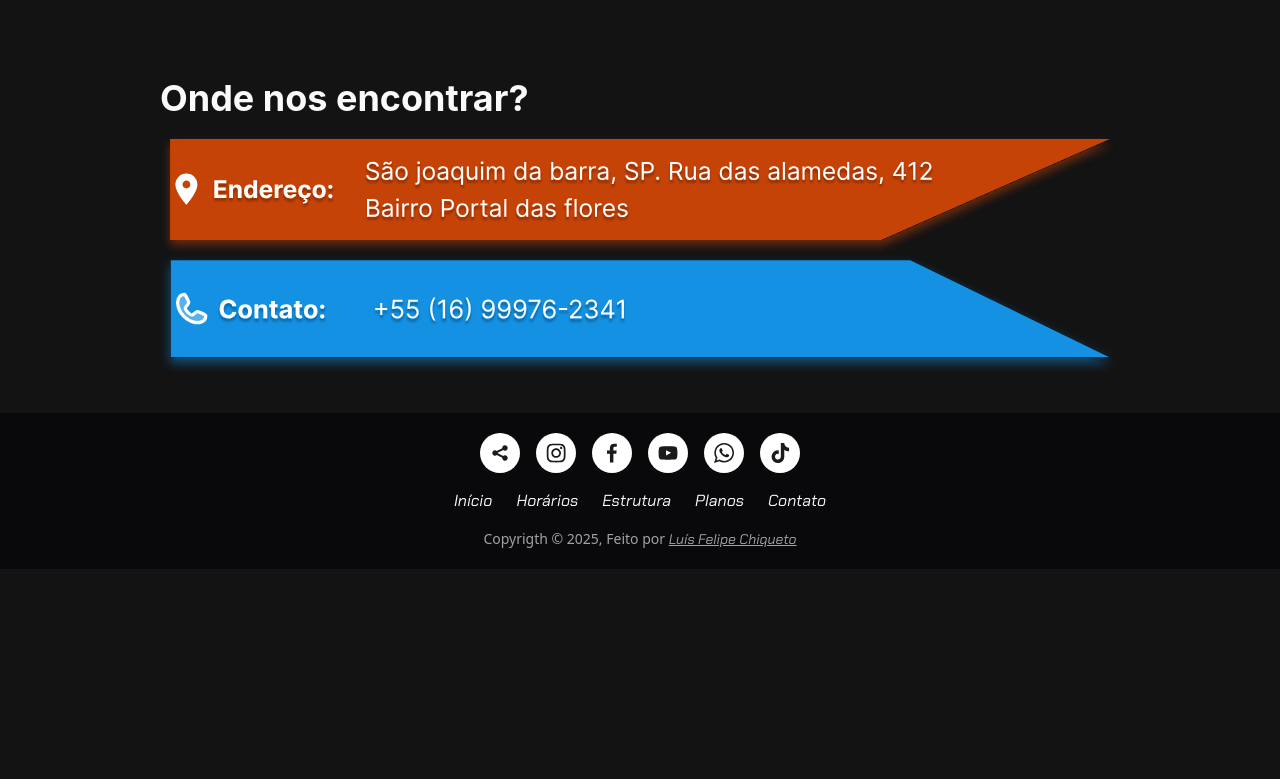
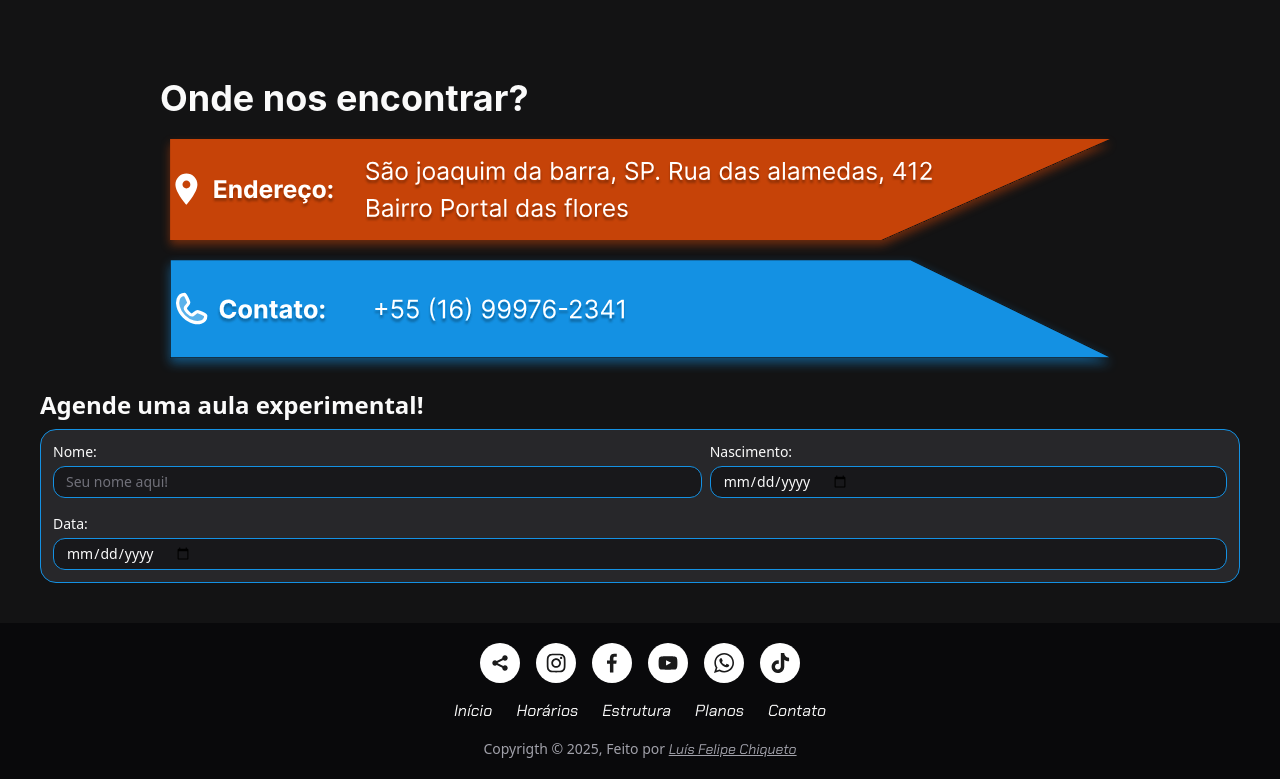
Before and after one commit to Chiqueto/GymLanding, a React (Vite) app: page / in a window 1280 px wide. Shown: the part 3043-3822 px from the top of the page. Before the commit the page ends 3612 px from the top, so only its background shows below. Built offline with nearby package versions, Linux system fonts and the light colour scheme; a web font is replaced by a local one.

Commit message:
agendar horario

```diff
--- a/package.json
+++ b/package.json
@@ -11,6 +11,7 @@
   },
   "dependencies": {
     "@radix-ui/react-dialog": "^1.1.5",
+    "@radix-ui/react-label": "^2.1.1",
     "@radix-ui/react-slot": "^1.1.1",
     "class-variance-authority": "^0.7.1",
     "clsx": "^2.1.1",
--- a/src/App.tsx
+++ b/src/App.tsx
@@ -1,6 +1,7 @@
 import Contact from "./components/contact";
 import Footer from "./components/footer";
 import Home from "./components/home";
+import Mail from "./components/mail";
 import NavBar from "./components/navBar";
 import Plans from "./components/plans";
 import Schedules from "./components/schedules";
@@ -15,6 +16,7 @@ function App() {
             <Schedules />
             <Plans />
             <Contact />
+            <Mail />
             <Footer />
         </body>
     );
--- /dev/null
+++ b/src/components/mail.tsx
@@ -0,0 +1,33 @@
+import { Input } from "./ui/input";
+import { Label } from "./ui/label";
+
+function Mail() {
+    return (
+        <section className="text-zinc-50 mx-10 mt-4">
+            <h1 className="text-2xl font-bold">Agende uma aula experimental!</h1>
+            <div className="bg-zinc-800 border border-secondary-500 rounded-2xl p-3 mt-2 text-sm">
+                <form action="" className="flex flex-col gap-4">
+                    <div className="grid grid-cols-9 gap-2">
+                        <div className="col-span-5 text-sm">
+                            <Label htmlFor="name" className=" text-sm">Nome:</Label>
+                            <Input type="text" name="name" id="name" placeholder="Seu nome aqui!" className="bg-zinc-900 rounded-xl stroke-secondary-500 focus-visible:ring-secondary-600 focus-visible:border-none border border-secondary-500 text-sm max-h-8 mt-1" />
+                        </div>
+                        <div className="col-span-4">
+                            <Label htmlFor="birth" className="text-sm">Nascimento:</Label>
+                            <Input type="date" name="birth" id="birth" className="bg-zinc-900 rounded-xl stroke-secondary-500 focus-visible:ring-secondary-600 focus-visible:border-none border border-secondary-500 max-h-8 text-xs mt-1" />
+                        </div>
+                    </div>
+                    <div className="grid-cols-3">
+                        <div className="">
+                            <Label htmlFor="scheduledDate" className="text-sm">Data:</Label>
+                            <Input type="date" name="scheduledDate" id="scheduledDate" className="bg-zinc-900 rounded-xl stroke-secondary-500 focus-visible:ring-secondary-600 focus-visible:border-none border border-secondary-500 max-h-8 text-xs mt-1" />
+                        </div>
+                    </div>
+                </form>
+
+            </div>
+        </section>
+    );
+}
+
+export default Mail;
--- /dev/null
+++ b/src/components/ui/input.tsx
@@ -0,0 +1,22 @@
+import * as React from "react"
+
+import { cn } from "@/lib/utils"
+
+const Input = React.forwardRef<HTMLInputElement, React.ComponentProps<"input">>(
+  ({ className, type, ...props }, ref) => {
+    return (
+      <input
+        type={type}
+        className={cn(
+          "flex h-10 w-full rounded-md border border-input bg-background px-3 py-2 text-base ring-offset-background file:border-0 file:bg-transparent file:text-sm file:font-medium file:text-foreground placeholder:text-muted-foreground focus-visible:outline-none focus-visible:ring-2 focus-visible:ring-ring focus-visible:ring-offset-2 disabled:cursor-not-allowed disabled:opacity-50 md:text-sm",
+          className
+        )}
+        ref={ref}
+        {...props}
+      />
+    )
+  }
+)
+Input.displayName = "Input"
+
+export { Input }
--- /dev/null
+++ b/src/components/ui/label.tsx
@@ -0,0 +1,24 @@
+import * as React from "react"
+import * as LabelPrimitive from "@radix-ui/react-label"
+import { cva, type VariantProps } from "class-variance-authority"
+
+import { cn } from "@/lib/utils"
+
+const labelVariants = cva(
+  "text-sm font-medium leading-none peer-disabled:cursor-not-allowed peer-disabled:opacity-70"
+)
+
+const Label = React.forwardRef<
+  React.ElementRef<typeof LabelPrimitive.Root>,
+  React.ComponentPropsWithoutRef<typeof LabelPrimitive.Root> &
+    VariantProps<typeof labelVariants>
+>(({ className, ...props }, ref) => (
+  <LabelPrimitive.Root
+    ref={ref}
+    className={cn(labelVariants(), className)}
+    {...props}
+  />
+))
+Label.displayName = LabelPrimitive.Root.displayName
+
+export { Label }
```
Also changed, not shown: 1 other file (tests, documents, lock files or other folders).
